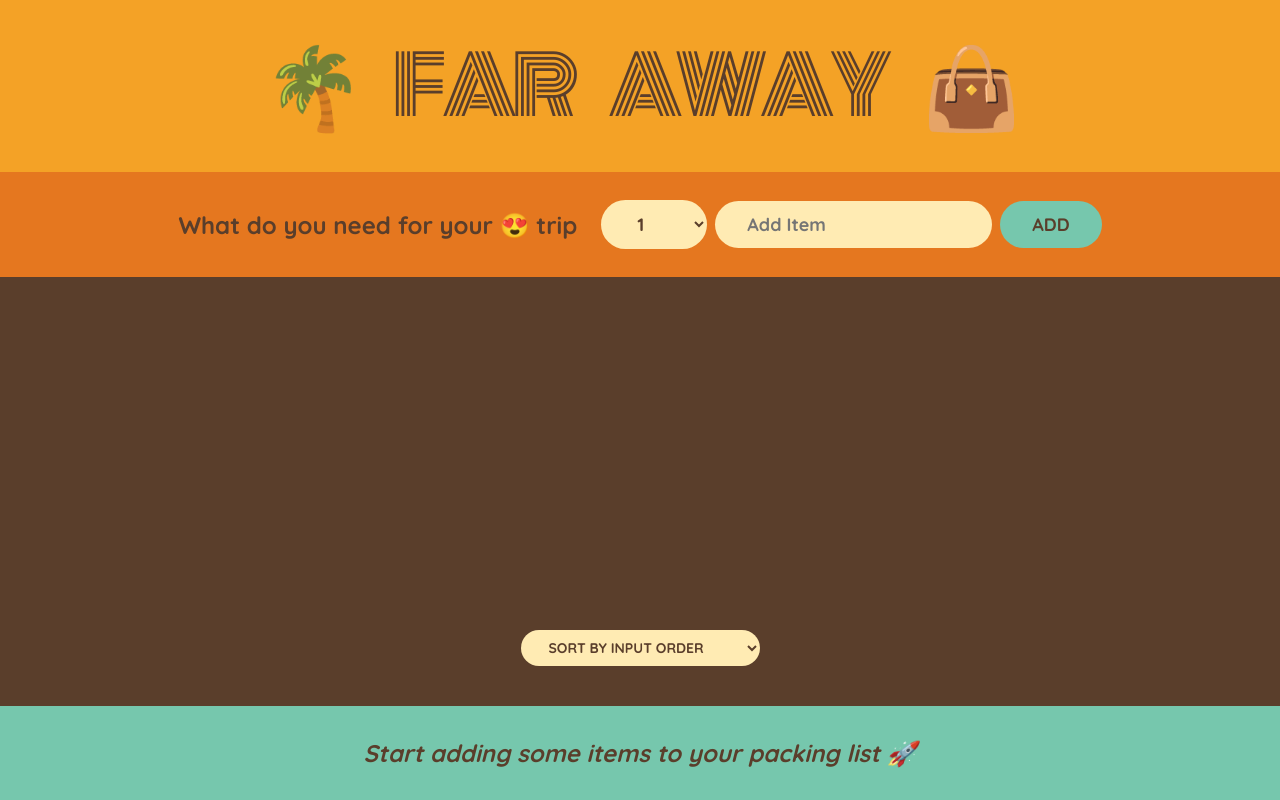
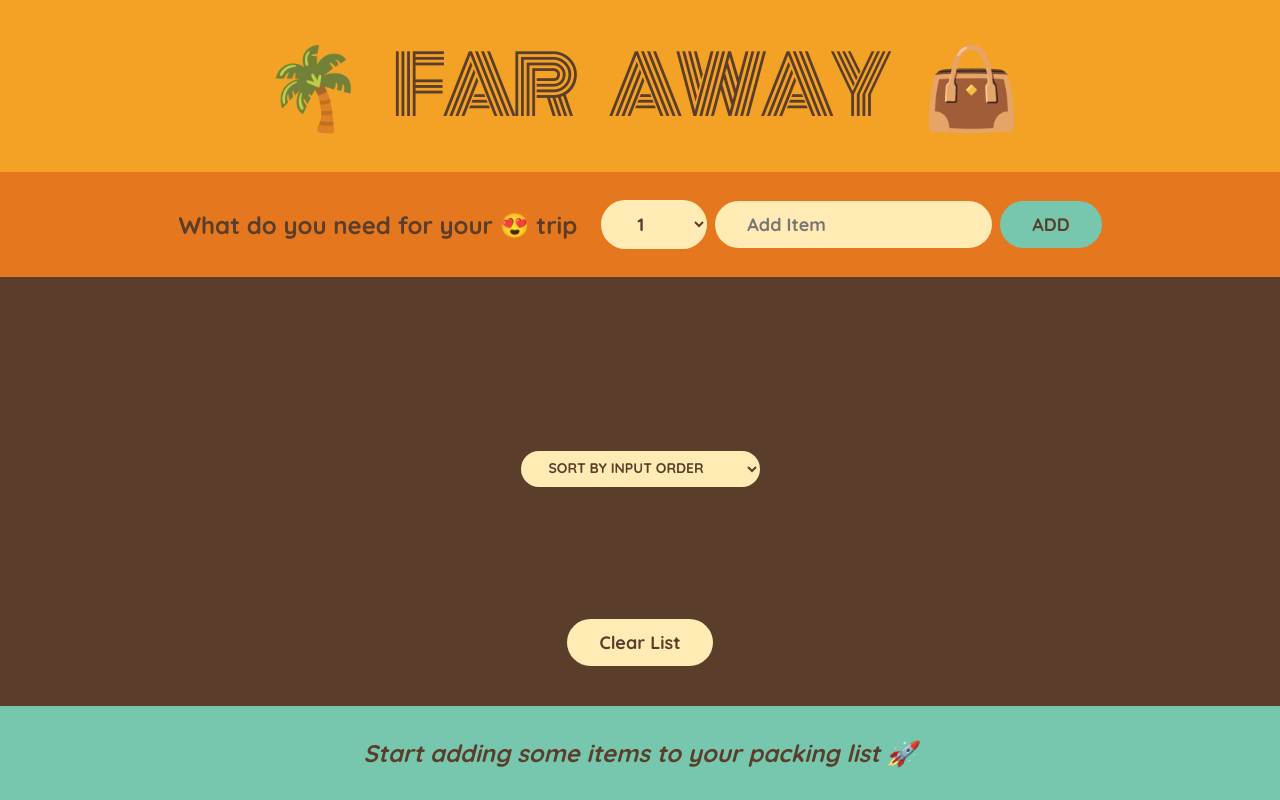
Before and after one commit to AhmedHossam777/travel-list, a React (Create React App) app: page / in a window 1280 px wide. Built offline with nearby package versions, Linux system fonts and the light colour scheme.

Commit message:
Add clear list

```diff
--- a/src/components/PackingList.jsx
+++ b/src/components/PackingList.jsx
@@ -30,6 +30,10 @@ const PackingList = ({ items, setItems }) => {
 		);
 	};
 
+	const handleClearList = () => {
+		setItems([]);
+	};
+
 	return (
 		<div className="list">
 			<ul>
@@ -50,6 +54,10 @@ const PackingList = ({ items, setItems }) => {
 					<option value="packed">Sort by packed status</option>
 				</select>
 			</div>
+
+			<button className="actions" onClick={handleClearList}>
+				Clear List
+			</button>
 		</div>
 	);
 };
```
